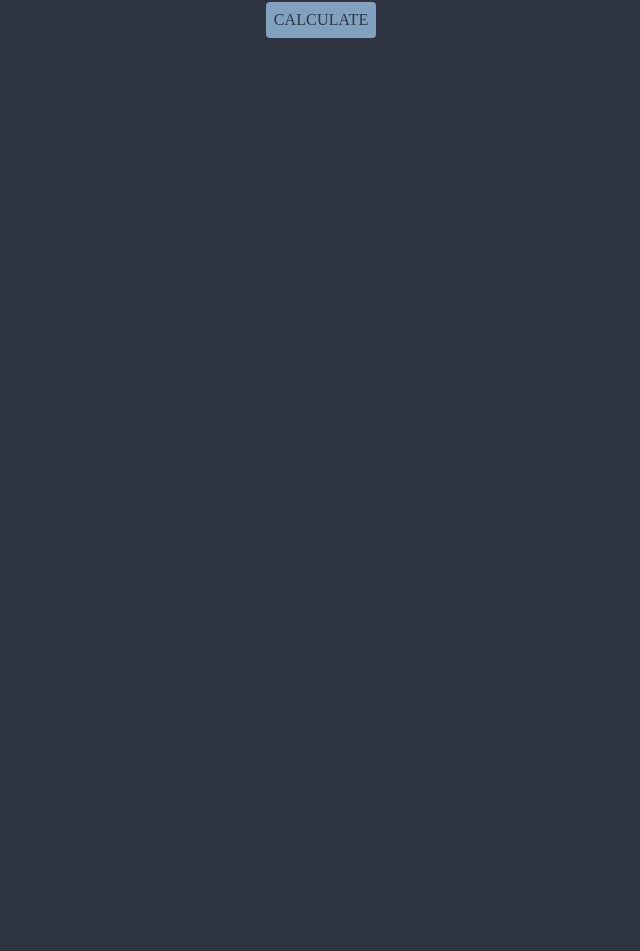
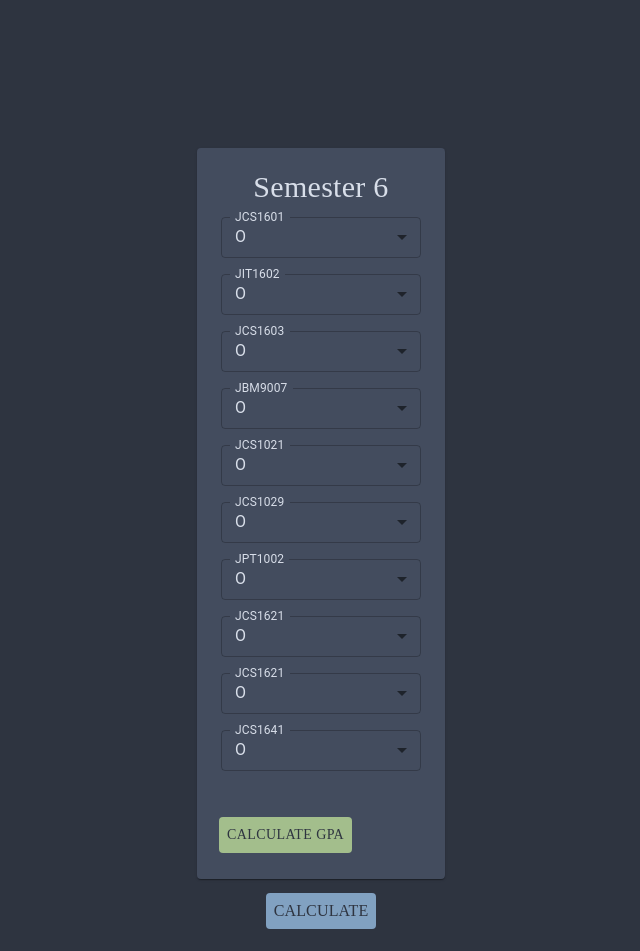
Before and after one commit to bakageddy/cgpa, a React (Create React App) app: page / in a window 1280 px wide. Shown: the part 3748-4699 px from the top of the page, without its empty margins (319-959 px from the left). Before the commit the page ends 3808 px from the top, so only its background shows below. Built offline with nearby package versions, Linux system fonts and the light colour scheme; a web font is replaced by a local one.

Commit message:
Update for semester 6

```diff
--- a/src/index.js
+++ b/src/index.js
@@ -63,6 +63,18 @@ export const courses = {
 		{"course": "JEC9002", "credit": 3},
 		{"course": "JHS1511", "credit": 1},
 	],
+	"Semester 6": [
+		{"course": "JCS1601", "credit": 3},
+		{"course": "JIT1602", "credit": 3},
+		{"course": "JCS1603", "credit": 3},
+		{"course": "JBM9007", "credit": 3},
+		{"course": "JCS1021", "credit": 3},
+		{"course": "JCS1029", "credit": 3},
+		{"course": "JPT1002", "credit": 1},
+		{"course": "JCS1621", "credit": 2},
+		{"course": "JCS1621", "credit": 1},
+		{"course": "JCS1641", "credit": 1},
+	],
 }
 
 root.render(
```
